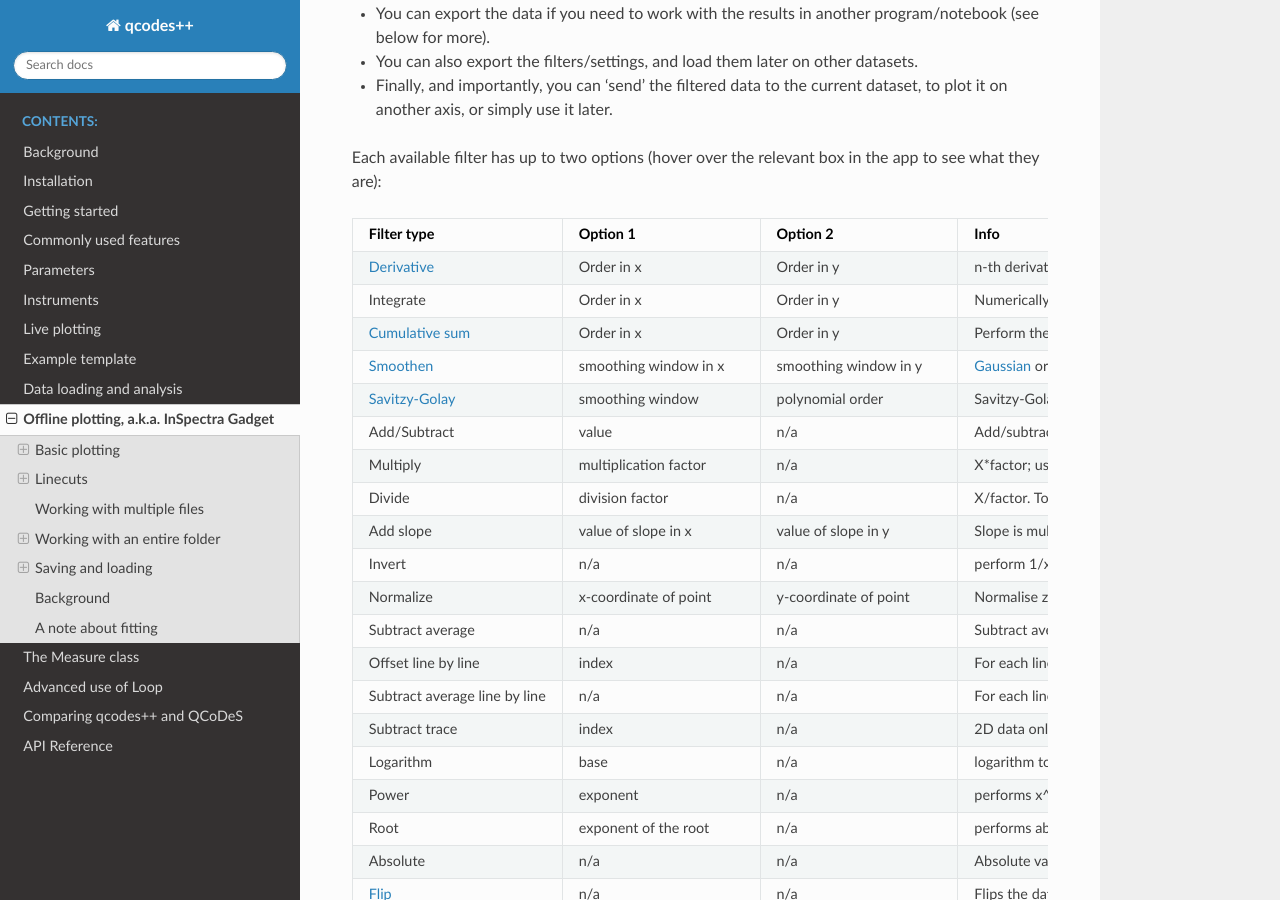
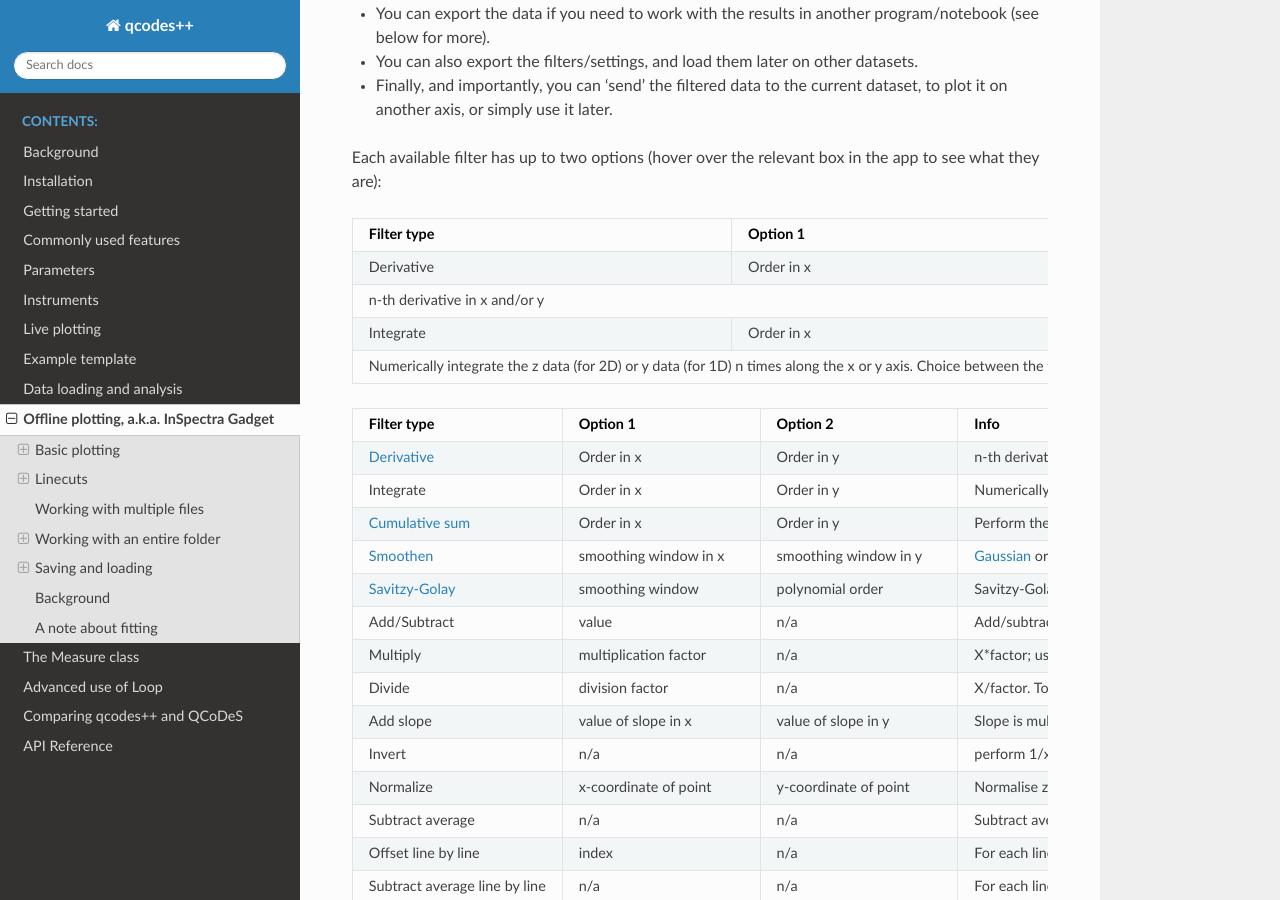
Before and after one commit to qcodespp/qcodespp.github.io, a Sphinx documentation site: the page built from docs/source/offline_plotting.rst, in a window 1280 px wide and 900 px high, scrolled down 2438 px. Built offline with Sphinx 7.4.7 and the Read the Docs theme 3.1.0, drawn with Linux system fonts in a browser that asks for light colours.

Commit message:
grid table

```diff
--- a/docs/source/offline_plotting.rst
+++ b/docs/source/offline_plotting.rst
@@ -58,9 +58,15 @@ Each available filter has up to two options (hover over the relevant box in the
 +---------------------------+---------------------+---------------------+
 | Filter type               | Option 1            | Option 2            |
 +===========================+=====================+=====================+
-| `Derivative <https://numpy.org/doc/stable/reference/generated/numpy.gradient.html>`__ | Order in x          | Order in y          |
+| Derivative                | Order in x          | Order in y          |
 +---------------------------+---------------------+---------------------+
-| `Integrate <https://numpy.org/doc/stable/reference/generated/numpy.trapz.html>`__ | Order in x          | Order in y          |
+| n-th derivative in x and/or y                                         |
++---------------------------+---------------------+---------------------+
+| Integrate                 | Order in x          | Order in y          |
++---------------------------+---------------------+---------------------+
+| Numerically integrate the z data (for 2D) or y data (for 1D) n  times |
+| along the x or y axis. Choice between the trapezoidal rule, Simpson's |
+| rule and a rectangular approximation.                                 |
 +---------------------------+---------------------+---------------------+
 
 .. list-table::
```
